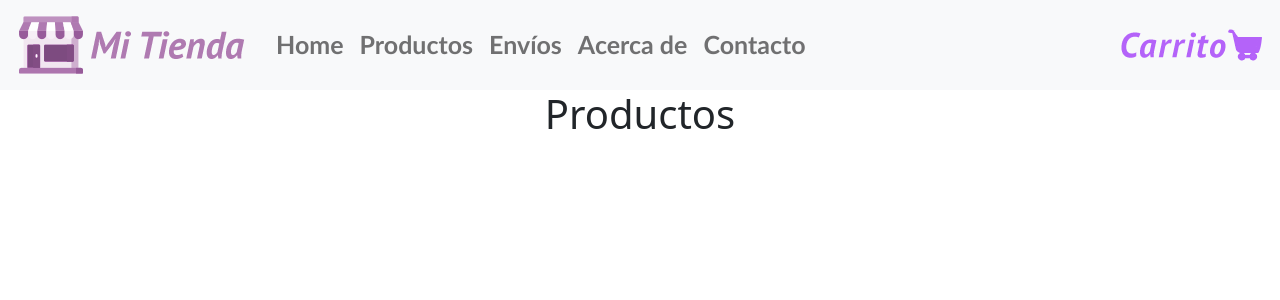
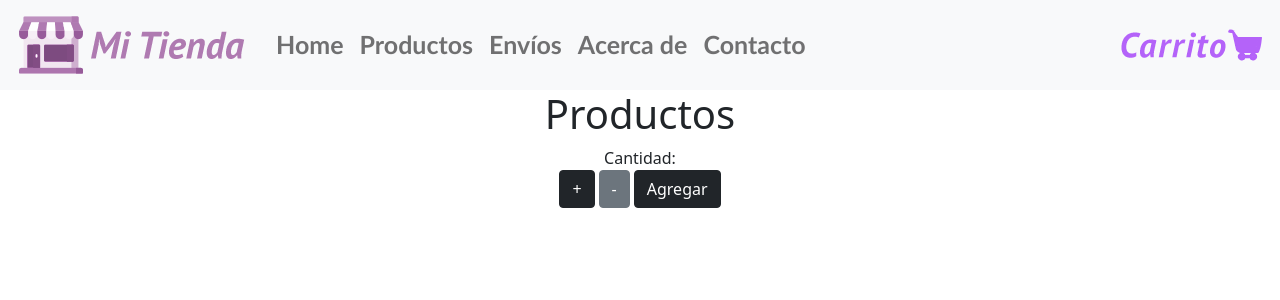
Before and after one commit to nimazmedia/nmazz_rjs_com19765, a React (Create React App) app: page / in a window 1280 px wide. Shown: the top 300 px of the page. Built offline with nearby package versions, Linux system fonts and the light colour scheme.

Commit message:
Se agrego contador para los items

```diff
--- /dev/null
+++ b/src/components/ItemCount/ItemCount.css
@@ -0,0 +1,3 @@
+.btn {
+    margin: 0 2px;
+}
--- /dev/null
+++ b/src/components/ItemCount/ItemCount.jsx
@@ -0,0 +1,28 @@
+import React, {useState} from 'react'
+import './ItemCount.css';
+
+const ItemCount = ({stock, inicial}) => {
+    const [cantidad, setCantidad] = useState(inicial)
+
+    const sumItem = () => {
+        cantidad < stock ? setCantidad(cantidad + 1) : alert(`Superaste el limite de productos`)
+    }
+    const resItem = () => {
+        cantidad > inicial ? setCantidad(cantidad - 1) : console.log(`Sin stock`)
+    }
+    const onAdd = () => {
+        if(cantidad >=1) alert(`Agregaste ${cantidad} productos`)
+    }
+
+    return (
+        <div>
+            <label>Cantidad: {cantidad}</label> <br />
+            <button className="btn btn-dark" onClick={sumItem}>+</button>
+            <button className="btn btn-secondary" onClick={resItem}>-</button>
+
+            <button className="btn btn-dark" onClick={onAdd}>Agregar</button>
+        </div>
+    );
+}
+
+export default ItemCount;
--- a/src/components/ItemListContainer/ItemListContainer.jsx
+++ b/src/components/ItemListContainer/ItemListContainer.jsx
@@ -1,10 +1,14 @@
-import React from 'react'
+import React, {Fragment} from 'react'
+import ItemCount from '../ItemCount/ItemCount'
+
 
 function ItemListContainer({items}) {
+
     return (
-        <>
+        <Fragment>
             <h1>{items}</h1>
-        </>
+            <ItemCount initial={0} stock={10} />
+        </Fragment>
     )
 }
 
```
